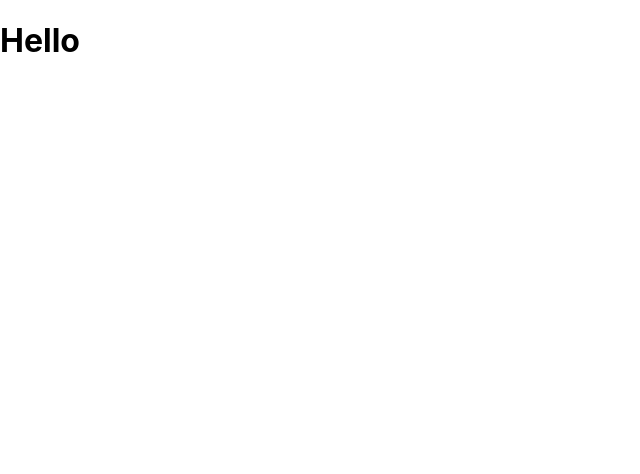
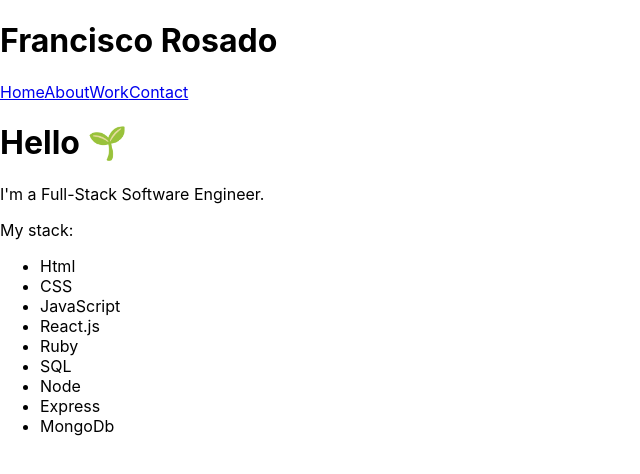
Before and after one commit to francisco-rosado-dev/portfolio, a React (Create React App) app in the folder client/: page / in a window 1280 px wide. Shown: the top 474 px of the page, without its empty margins (0-640 px from the left). Built offline with nearby package versions, Linux system fonts and the light colour scheme.

Commit message:
created Component files

```diff
--- a/client/src/App.jsx
+++ b/client/src/App.jsx
@@ -1,9 +1,30 @@
 import './App.css';
-// import Route from 'react-router-dom'
+import { Route } from 'react-router-dom'
+import Home from './components/Home'
+import About from './components/About'
+import Work from './components/Work'
+import Contact from './components/Contact'
+import Nav from './components/Nav';
 
 function App() {
   return (
-    <h1>Hello</h1>
+    <div>
+      <Nav />
+      <div>
+        <Route path="/contact">
+          <Contact />
+        </Route>
+        <Route path="/work">
+          <Work />
+        </Route>
+        <Route path="/about">
+          <About />
+        </Route>
+        <Route path="/" exact>
+          <Home />
+        </Route>
+      </div>
+    </div>
   );
 }
 
--- /dev/null
+++ b/client/src/components/About.jsx
@@ -0,0 +1,11 @@
+function About() {
+  return (
+    <div>
+      <div>
+        <p>From working in kitchens across NYC to coding web development projects, I have always been focused on finding innovative and creative ways to solve problems. As a software engineer, I look forward to bringing my open mindedness, adaptability, and willingness to accept any challenge to a future team focused on making an impact in the industry. </p>
+      </div>
+    </div>
+  )
+}
+
+export default About;
--- /dev/null
+++ b/client/src/components/Contact.jsx
@@ -0,0 +1,9 @@
+function Contact() {
+  return (
+    <div>
+      <p>Contact</p>
+    </div>
+  )
+}
+
+export default Contact;
--- /dev/null
+++ b/client/src/components/Home.jsx
@@ -0,0 +1,26 @@
+function Home() {
+  return (
+    <div>
+      <div>
+        <h1>Hello 🌱</h1>
+        <p>I'm a Full-Stack Software Engineer.</p>
+        <p>My stack:</p>
+        <ul>
+          <li>Html</li>
+          <li>CSS</li>
+          <li>JavaScript</li>
+          <li>React.js</li>
+          <li>Ruby</li>
+          <li>SQL</li>
+          <li>Node</li>
+          <li>Express</li>
+          <li>MongoDb</li>
+        </ul>
+      </div>
+      <div>
+      </div>
+    </div>
+  )
+}
+
+export default Home;
--- /dev/null
+++ b/client/src/components/Nav.jsx
@@ -0,0 +1,15 @@
+import { Link } from "react-router-dom";
+
+export default function Nav() {
+  return (
+    <div>
+      <h1>Francisco Rosado</h1>
+      <nav>
+        <Link className="link" to="/">Home</Link>
+        <Link className="link" to="/about">About</Link>
+        <Link className="link" to="/work">Work</Link>
+        <Link className="link" to="/contact">Contact</Link>
+      </nav>
+    </div>
+  )
+}
--- /dev/null
+++ b/client/src/components/Work.jsx
@@ -0,0 +1,9 @@
+function Work() {
+  return (
+    <div>
+      <h1>Work</h1>
+    </div>
+  )
+}
+
+export default Work;
```
